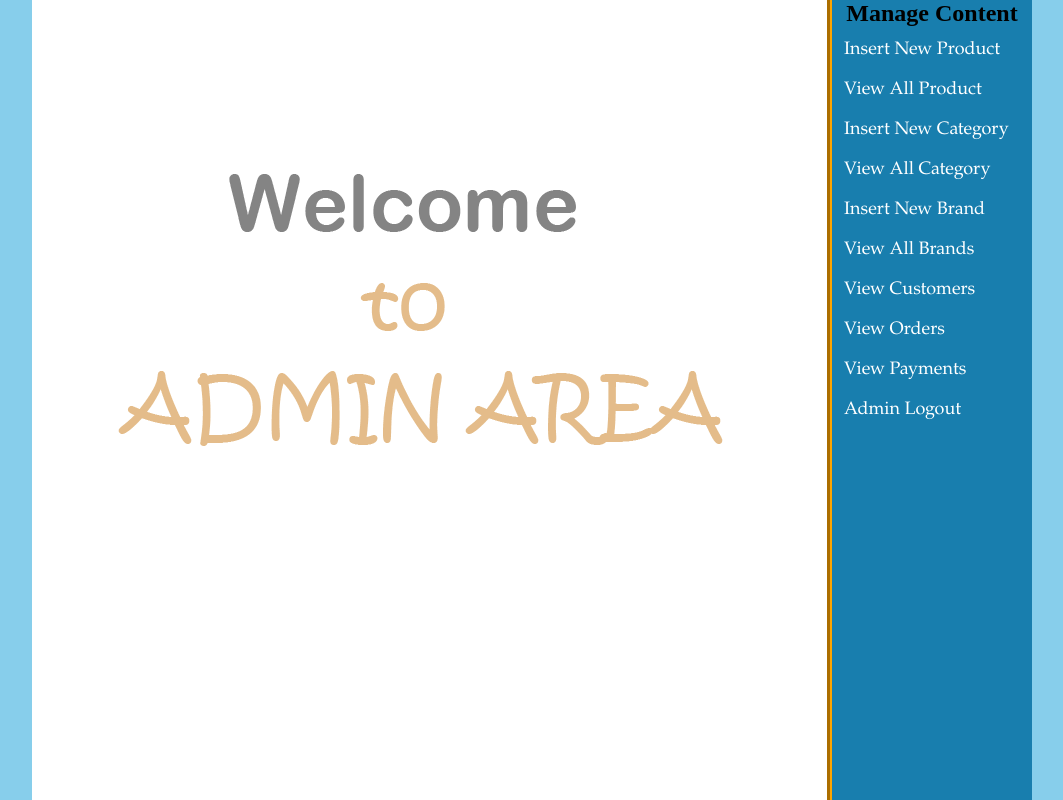
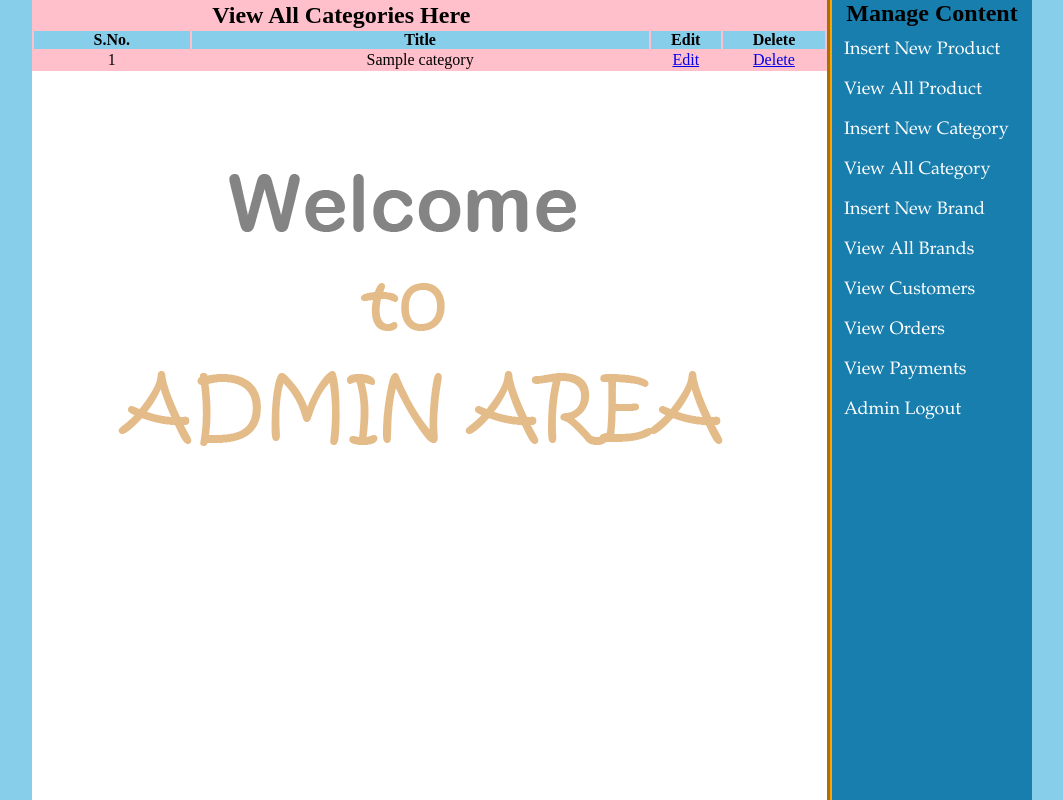
Before and after one commit to SunmeetOberoi/Web-Development, a PHP site: page /admin_area/index.php?view_cats in a window 1280 px wide. Shown: the part 125-925 px from the top of the page, without its empty margins (108-1171 px from the left). Run offline with PHP 8.4, Linux system fonts and the light colour scheme; tables that the repository leaves empty or names only in its code hold one stand-in row (values such as "Sample post").

Commit message:
view and delete categories

```diff
--- a/Courses/php/ecommerce/admin_area/index.php
+++ b/Courses/php/ecommerce/admin_area/index.php
@@ -35,9 +35,10 @@
             include('view_product.php');
           elseif(isset($_GET['edit_pro']))
             include('edit_pro.php');
-          elseif (isset($_GET['insert_cat'])) {
+          elseif (isset($_GET['insert_cat']))
             include('insert_cat.php');
-          }
+          elseif (isset($_GET['view_cats']))
+            include('view_cats.php');
          ?>
       </div>
     </div>
--- /dev/null
+++ b/Courses/php/ecommerce/admin_area/view_cats.php
@@ -0,0 +1,38 @@
+<table width="795" align="center" bgcolor="pink">
+
+  <tr align="center">
+    <td colspan="2"> <h2>View All Categories Here</h2> </td>
+  </tr>
+
+  <tr align='center' bgcolor='skyblue'>
+    <th>S.No.</th>
+    <th>Title</th>
+    <th>Edit</th>
+    <th>Delete</th>
+  </tr>
+
+
+  <?php
+    include('includes/db.php');
+    $get_cat = "SELECT * FROM categories";
+    $run_get_cat = mysqli_query($con, $get_cat);
+    $i = 0;
+    while ($cat_row = mysqli_fetch_array($run_get_cat)) {
+
+      $cat_id = $cat_row['cat_id'];
+      $cat_title = $cat_row['cat_title'];
+      $i++;
+
+      echo "
+        <tr align='center'>
+          <td>$i</td>
+          <td>$cat_title</td>
+          <td><a href='index.php?edit_cat=$cat_id'>Edit</a></td>
+          <td><a href='delete_cat.php?delete_cat=$cat_id'>Delete</a></td>
+        </tr>
+      ";
+
+    }
+    ?>
+
+</table>
```
Also changed, not shown: Courses/php/ecommerce/admin_area/delete_cat.php (added, +16 -0 lines).
